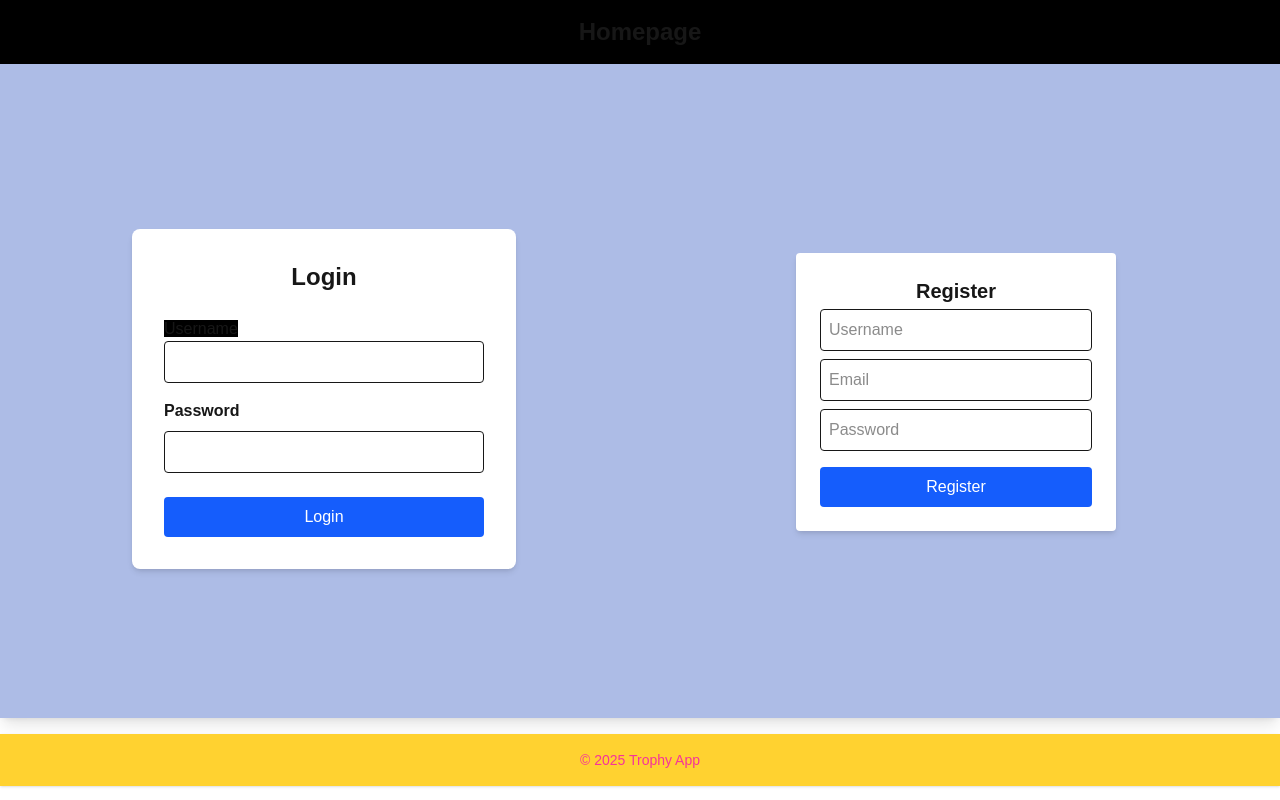
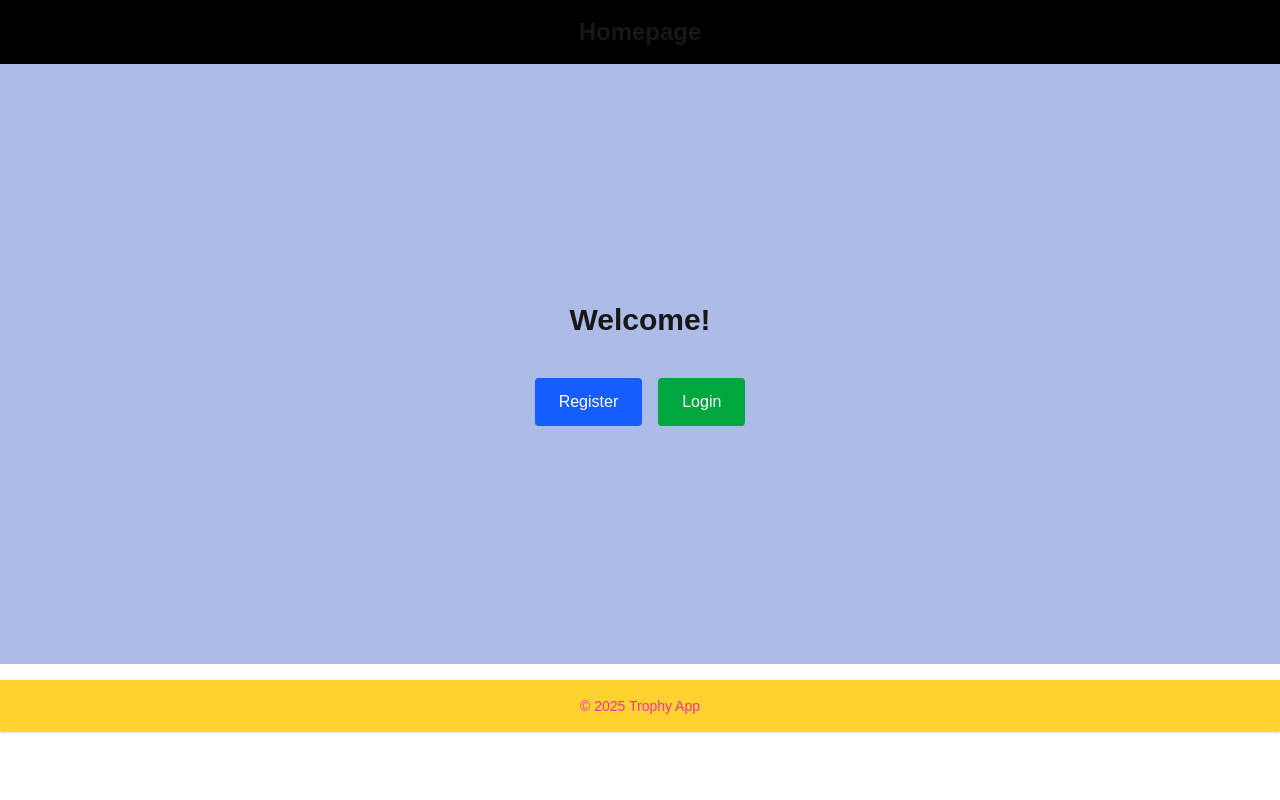
Before and after one commit to StevenJTK/Trophies-Frontend, a Next.js app in the folder trophies-frontend/: page / in a window 1280 px wide. Built offline with nearby package versions, Linux system fonts and the light colour scheme.

Commit message:
Refactor: Package structure

```diff
--- /dev/null
+++ b/trophies-frontend/app/components/logout.tsx
@@ -0,0 +1,45 @@
+"use client";
+
+import { useState, useEffect } from "react";
+import { useRouter } from "next/navigation";
+
+export default function LogoutPage() {
+  const [loading, setLoading] = useState(true);
+  const [message, setMessage] = useState<string | null>(null);
+  const router = useRouter();
+
+  useEffect(() => {
+    const logout = async () => {
+      try {
+        await fetch("http://localhost:8080/auth/logout", { method: "POST" });
+
+        localStorage.removeItem("token");
+        localStorage.removeItem("username");
+
+        setMessage("You have been successfully logged out.");
+
+        setTimeout(() => router.push("/"), 2000);
+      } catch (err) {
+        console.error(err);
+        setMessage("Logout failed. Please try again.");
+      } finally {
+        setLoading(false);
+      }
+    };
+
+    logout();
+  }, [router]);
+
+  return (
+    <div className="h-[calc(75vh-25px)] flex items-center justify-center">
+      <div className="bg-white p-6 rounded shadow-md w-80 text-center">
+        <h2 className="text-xl font-bold mb-4">Logout</h2>
+        {loading ? (
+          <p className="text-gray-600">Logging out...</p>
+        ) : (
+          <p className="text-green-600">{message}</p>
+        )}
+      </div>
+    </div>
+  );
+}
--- /dev/null
+++ b/trophies-frontend/app/components/trophiespage.tsx
@@ -0,0 +1,19 @@
+"use client";
+
+import TrophyGrid from "../grid";
+
+export default function TrophiesPage({params}: {params: {game: string}}) {
+const gameName = decodeURIComponent(params.game);
+
+ return (
+    <div className="min-h-screen bg-[#ADBCE6] flex flex-col items-center p-6">
+      <h1 className="text-3xl font-bold mb-6 text-center">
+        {gameName} Trophies
+      </h1>
+
+      <div className="w-full max-w-5xl">
+        <TrophyGrid gameName={gameName} />
+      </div>
+    </div>
+  );
+}
--- /dev/null
+++ b/trophies-frontend/app/login/page.tsx
@@ -0,0 +1,7 @@
+"use client";
+
+import LoginPage from "../components/loginpage";
+
+export default function Login() {
+  return <LoginPage />;
+}
--- a/trophies-frontend/app/page.tsx
+++ b/trophies-frontend/app/page.tsx
@@ -1,22 +1,24 @@
 "use client";
 
-import LoginPage from "./loginpage";
-import RegisterPage from "./registerpage";
-
+import Link from "next/link";
 
 export default function Home() {
-   return (
-    <div>
-      <div className="shadow-lg p-6 grid grid-cols-2 gap-8">
-        <div>
-          <h2 className="text-2xl font-bold mb-4 text-center"></h2>
-          <LoginPage />
-        </div>
-        <div>
-          <h2 className="text-2xl font-bold mb-4 text-center"></h2>
-          <RegisterPage />
-        </div>
-
+  return (
+    <div className="h-[75vh] flex flex-col items-center justify-center gap-6">
+      <h1 className="text-3xl font-bold mb-4">Welcome!</h1>
+      <div className="flex gap-4">
+        <Link
+          href="/register"
+          className="bg-blue-600 text-white px-6 py-3 rounded hover:bg-blue-700 transition"
+        >
+          Register
+        </Link>
+        <Link
+          href="/login"
+          className="bg-green-600 text-white px-6 py-3 rounded hover:bg-green-700 transition"
+        >
+          Login
+        </Link>
       </div>
     </div>
   );
--- /dev/null
+++ b/trophies-frontend/app/register/page.tsx
@@ -0,0 +1,7 @@
+"use client"
+
+import RegisterPage from "../components/registerpage"
+
+export default function Register() {
+    return <RegisterPage />;
+}
--- a/trophies-frontend/package.json
+++ b/trophies-frontend/package.json
@@ -11,7 +11,8 @@
   "dependencies": {
     "next": "16.0.6",
     "react": "19.2.0",
-    "react-dom": "19.2.0"
+    "react-dom": "19.2.0",
+    "react-router-dom": "^7.10.0"
   },
   "devDependencies": {
     "@tailwindcss/postcss": "^4",
```
Also changed, not shown: trophies-frontend/app/components/loginpage.tsx (line endings or trailing spaces), trophies-frontend/app/components/registerpage.tsx (line endings or trailing spaces), trophies-frontend/app/trophiespage.tsx (deleted), 1 other file (tests, documents, lock files or other folders).
